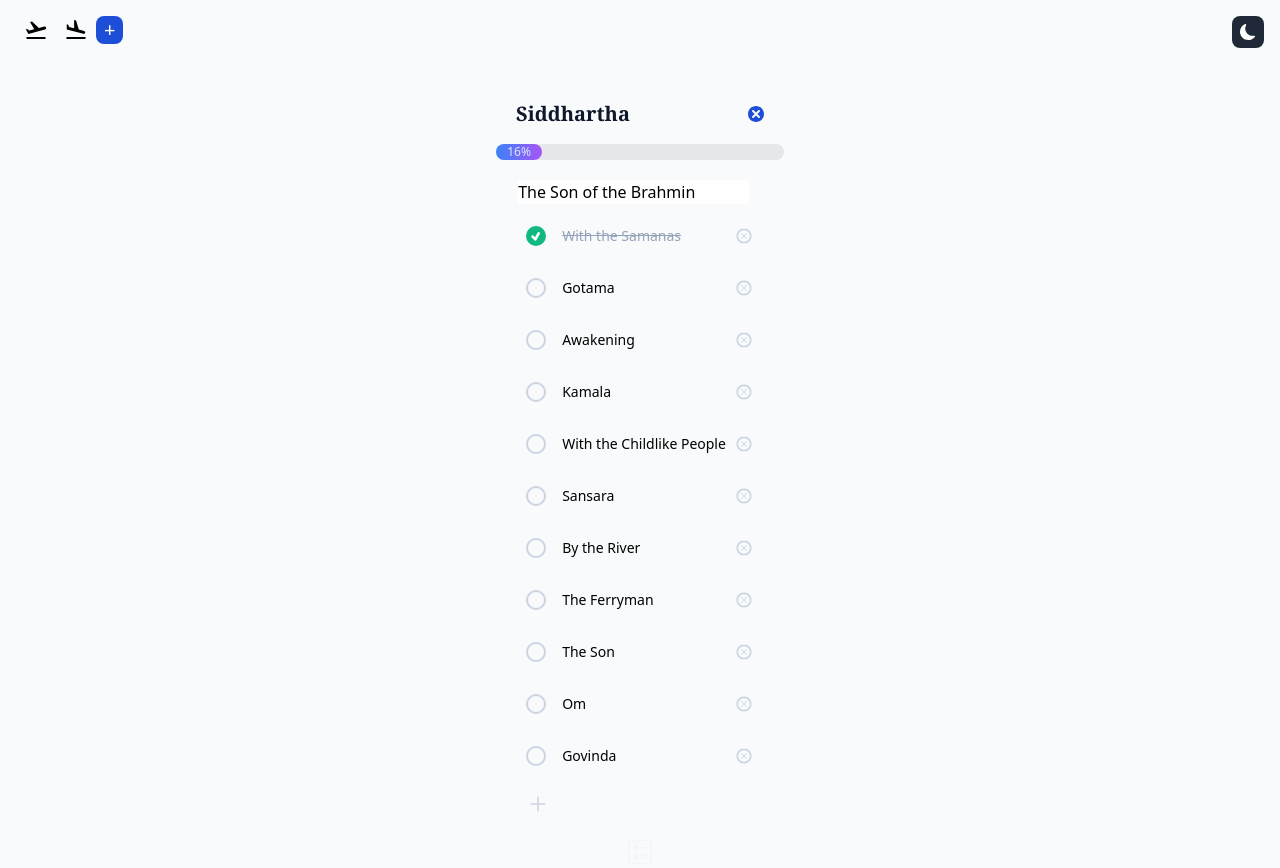
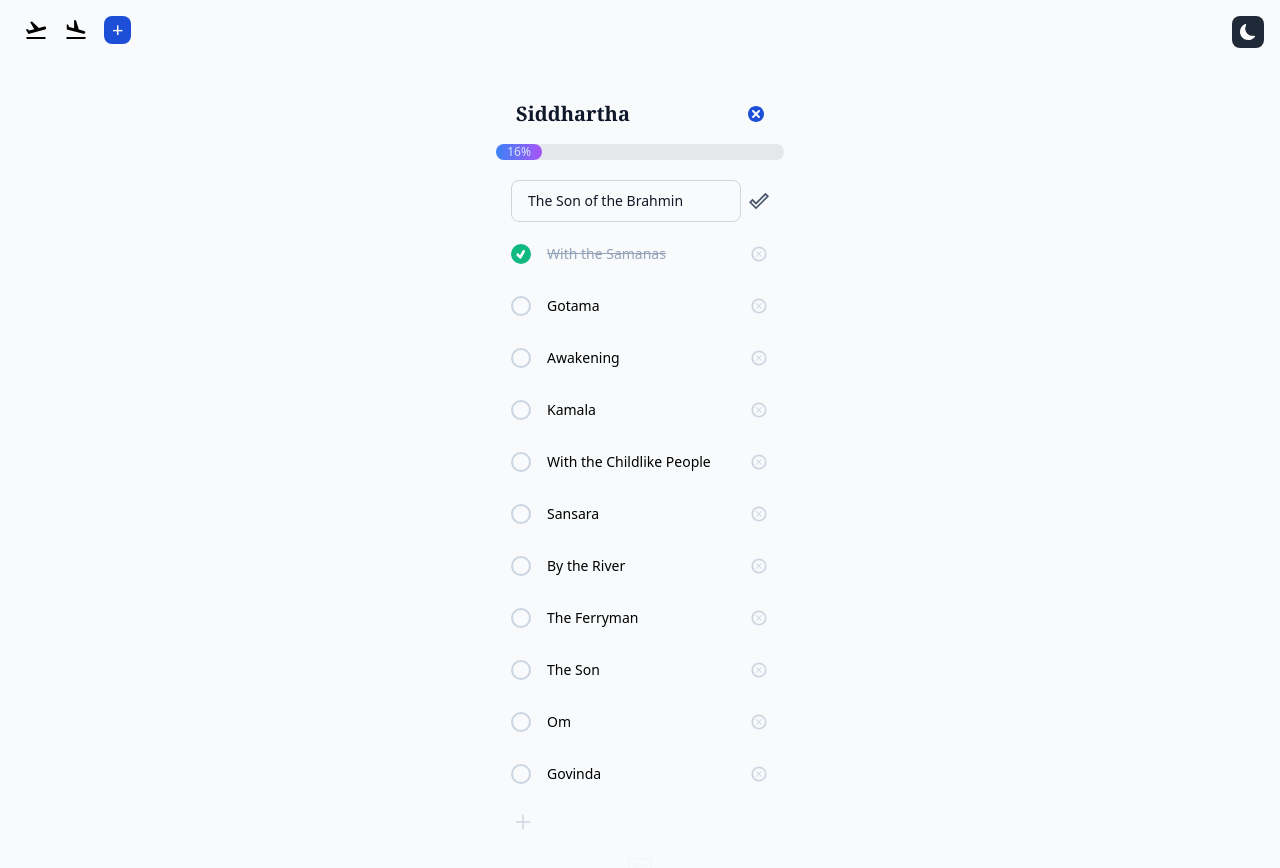
Before and after one commit to JimSunJing/progress, a Next.js app: page / in a window 1280 px wide. Both pictures are taken after a click on the label "The Son of the Brahmin". Shown: the top 868 px of the page. Built offline with nearby package versions, Linux system fonts and the light colour scheme.

Commit message:
toast position top, item edit input modify

```diff
--- a/src/pages/_app.tsx
+++ b/src/pages/_app.tsx
@@ -17,7 +17,7 @@ export default function App({ Component, pageProps }: AppProps) {
         <link rel="icon" href="/favicon.ico" />
       </Head>
       <ThemeProvider attribute="class">
-        <Toaster position="bottom-center" />
+        <Toaster position="top-center" />
         <Component {...pageProps} />
       </ThemeProvider>
     </RecoilRoot>
--- a/src/pages/index.tsx
+++ b/src/pages/index.tsx
@@ -1,20 +1,20 @@
 import { useTheme } from "next-themes";
 import { useState } from "react";
-import { BsMoonFill, BsPlusCircle, BsSunFill } from "react-icons/bs";
+import { BsMoonFill, BsSunFill } from "react-icons/bs";
 import { FcCancel } from "react-icons/fc";
 import { IoAdd } from "react-icons/io5";
+import { MdDoneOutline } from "react-icons/md";
 import { SlCalculator } from "react-icons/sl";
-import { TiDeleteOutline, TiTick, TiDelete } from "react-icons/ti";
+import { TiDelete, TiDeleteOutline, TiTick } from "react-icons/ti";
 
 import { newProgressModalAtom } from "@/atom/newProgressModalAtom";
-import { currentProgressAtom } from "@/atom/progressAtom";
 import { Chapter, ImportJSONModal, StoreButton } from "@/component/storeButton";
 import { toast } from "react-hot-toast";
 import { useRecoilState } from "recoil";
 
 import { useLocalStore } from "@/hooks/useLocalStore";
+import Head from "next/head";
 import { SubmitHandler, useForm } from "react-hook-form";
-import Head from "next/head";
 
 type Inputs = {
   pname: string;
@@ -273,13 +273,23 @@ const ChapterItem = ({
     <div>
       <>
         {nameEditState ? (
-          <>
+          <div className="flex justify-center items-center">
             <input
+              className="ml-2 pl-4 bg-gray-50 border border-gray-300 text-gray-900 text-sm rounded-lg focus:ring-blue-500 focus:border-blue-500 block w-full p-2.5 dark:bg-gray-700 dark:border-gray-600 dark:placeholder-gray-400 dark:text-white dark:focus:ring-blue-500 dark:focus:border-blue-500"
               value={newName}
               onChange={(e) => setNewName(e.target.value)}
               onBlur={handleInputOnBlur}
             />
-          </>
+            <span
+              className="mx-2 text-xl text-slate-600 hover:text-green-600 dark:text-slate-300 dark:hover:text-green-300"
+              onClick={(e) => {
+                e.stopPropagation();
+                handleInputOnBlur();
+              }}
+            >
+              <MdDoneOutline />
+            </span>
+          </div>
         ) : (
           <>
             <input
```
